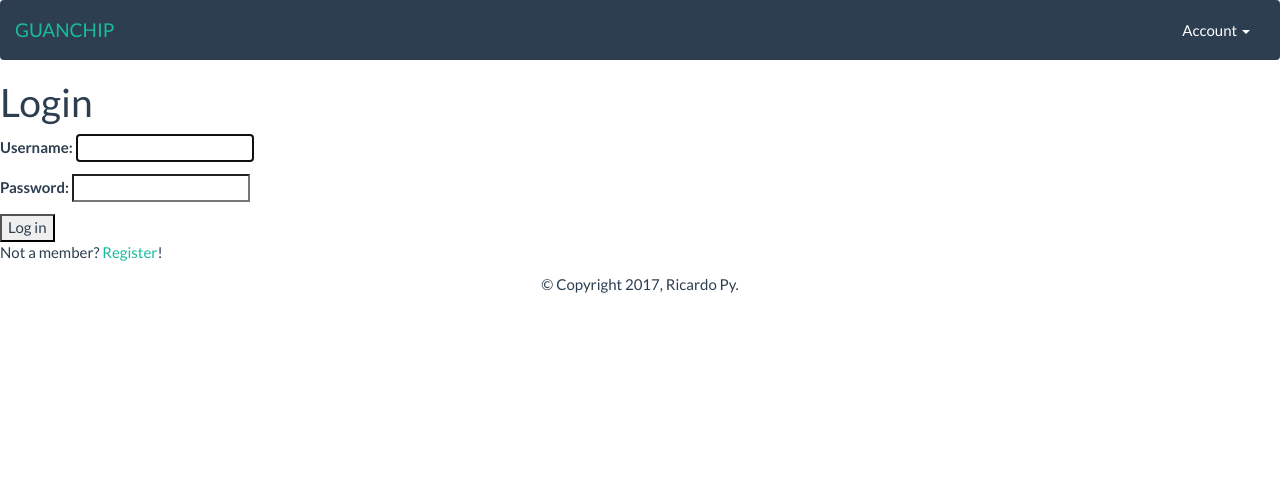
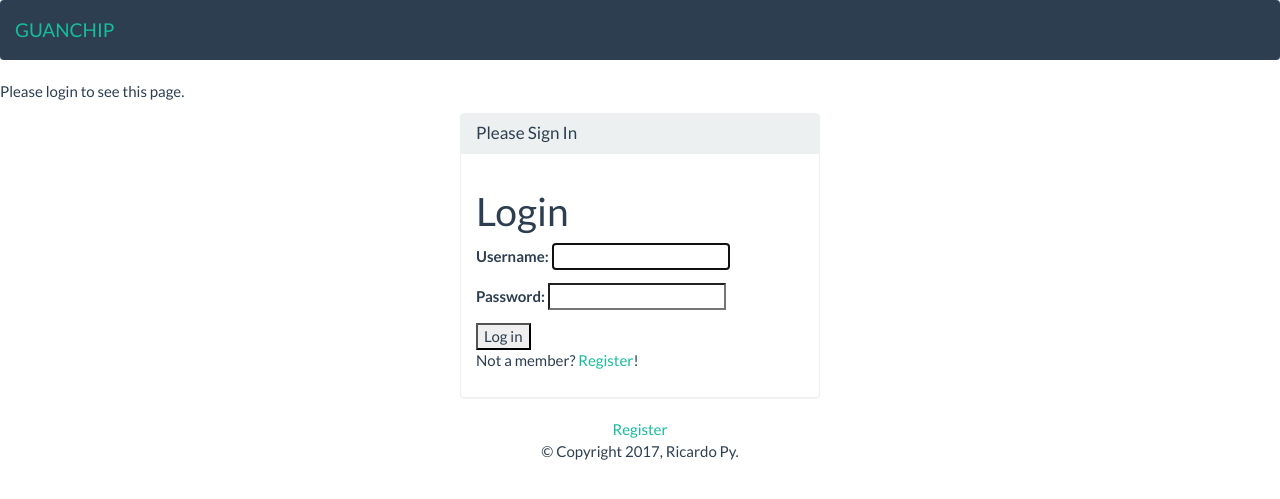
Before and after one commit to ripais/guansens, a Django app: page /login/?next=/ in a window 1280 px wide. Shown: the top 499 px of the page. Run offline with Django 3.2, Linux system fonts and the light colour scheme; parts of the project's set-up code (start-up, migrations or seed data) failed here and were passed over; some libraries are stand-ins or nearby versions.

Commit message:
better css

```diff
--- a/mysite/templates/registration/login.html
+++ b/mysite/templates/registration/login.html
@@ -1,6 +1,27 @@
 {% extends 'baseme.html' %}
 
+
 {% block content %}
+    {% if form.errors %}
+<p>Your username and password didn't match. Please try again.</p>
+{% endif %}
+
+{% if next %}
+    {% if user.is_authenticated %}
+    <p>Your account doesn't have access to this page. To proceed,
+    please login with an account that has access.</p>
+    {% else %}
+    <p>Please login to see this page.</p>
+    {% endif %}
+{% endif %}
+ <div class="container">
+        <div class="row">
+            <div class="col-md-4 col-md-offset-4">
+                <div class="login-panel panel panel-default">
+                    <div class="panel-heading">
+                        <h3 class="panel-title">Please Sign In</h3>
+                    </div>
+                    <div class="panel-body">
 <h1>Login</h1>
         <form method="post" action=".">
                 {% csrf_token %}
@@ -11,4 +32,22 @@
                 </form>
 
         <p>Not  a member? <a href="{% url 'register' %}">Register</a>!</p>
+</div>
+</div>
+</div>
+</div>
+</div>
+<div class="footer" style="text-align: center">
+<a href="/register">Register</a>
+</div>
 {% endblock %}
+
+{% block javascript %}
+
+<script>
+{% if not user.is_authenticated %}
+$("ul.nav.navbar-nav.navbar-right").css("display","none");
+{% endif %}
+</script>
+
+{% endblock %}
```
Also changed, not shown: mysite/templates/registration/registration_form.html (+26 -0 lines).
